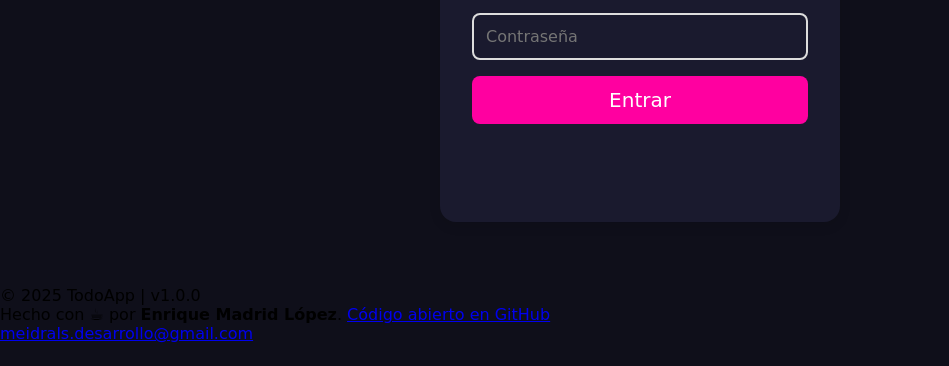
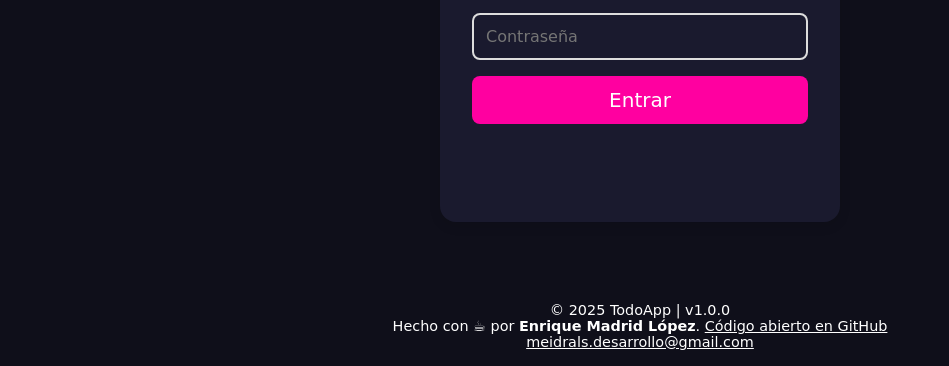
Before and after one commit to MeiDrals/Todo-App, a website: page public/index.html in a window 1280 px wide. Shown: the part 492-858 px from the top of the page, without its empty margins (0-949 px from the left). Before the commit the page ends 835 px from the top, so only its background shows below. Drawn offline with nearby package versions, Linux system fonts and the light colour scheme; a web font is replaced by a local one.

Commit message:
Estilos para footer

```diff
--- a/public/styles.css
+++ b/public/styles.css
@@ -406,3 +406,20 @@ body {
 .feedback.hidden {
   opacity: 0;
 }
+
+.footer {
+  color: #fff;
+  text-align: center;
+  padding: 1rem 0;
+  margin-top: 2rem;
+  font-size: 0.9rem;
+}
+
+.footer a {
+  color: #fff;
+  text-decoration: underline;
+}
+
+.footer a:hover {
+  color: #ddd;
+}
```
Also changed, not shown: public/index.html (indentation only).
